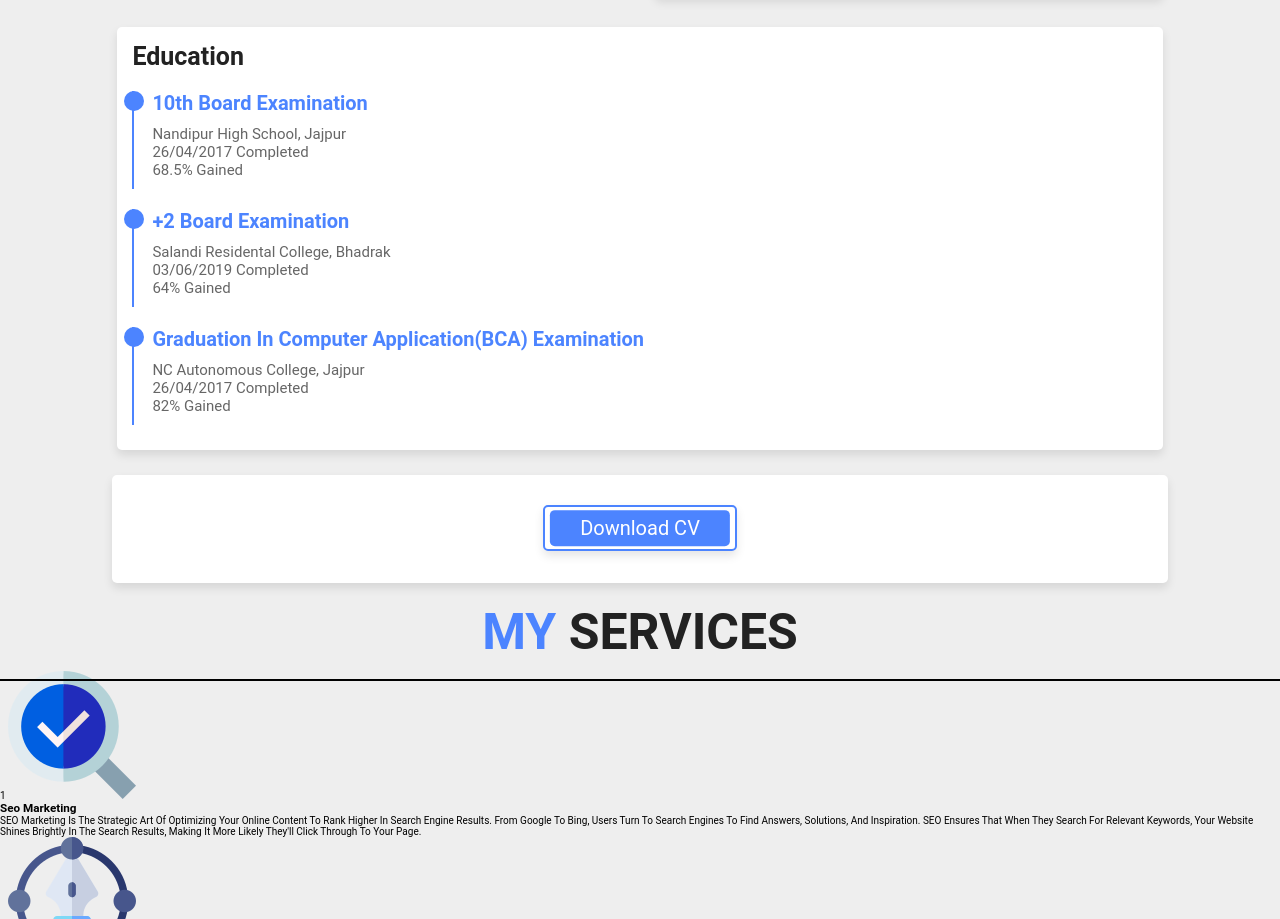
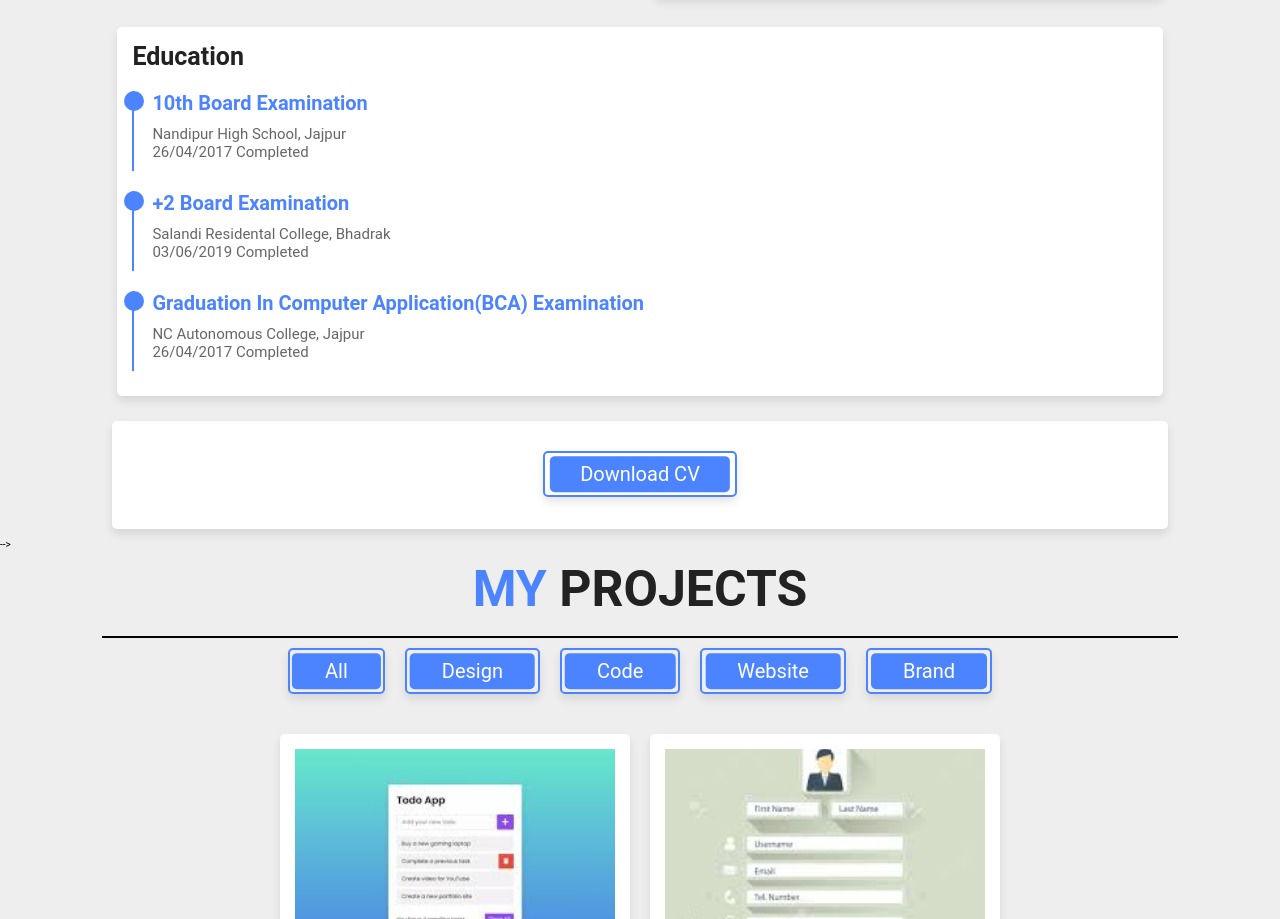
Before and after one commit to sanuamit/PERSONAL-PROTFOLIO, a plain HTML site: page index.html in a window 1280 px wide. Shown: the part 1881-2800 px from the top of the page. Drawn offline with nearby package versions, Linux system fonts and the light colour scheme.

Commit message:
index.html

```diff
--- a/index.html
+++ b/index.html
@@ -156,21 +156,21 @@
                     <h3>10th Board Examination</h3>
                     <p>Nandipur High School, Jajpur<br>
                         26/04/2017 Completed<br>
-                        68.5% Gained<br>
+<!--                         68.5% Gained<br> -->
                     </p>
                 </div>
                 <div class="exp-box">
                     <h3>+2 Board Examination</h3>
                     <p>Salandi Residental College, Bhadrak<br>
                         03/06/2019 Completed<br>
-                        64% Gained<br>
+<!--                         64% Gained<br> -->
                     </p>
                 </div>
                 <div class="exp-box">
                     <h3>Graduation in Computer Application(BCA) Examination</h3>
                     <p>NC Autonomous College, Jajpur<br>
                         26/04/2017 Completed<br>
-                        82% Gained<br>
+<!--                         82% Gained<br> -->
                     </p>
                 </div>
             </div>
@@ -187,7 +187,7 @@
 
 
 
-    <h1 class="heading"> <span>my</span> services </h1>
+<!--     <h1 class="heading"> <span>my</span> services </h1>
 
     <div class="box-container">
 
@@ -248,7 +248,7 @@
     </div>
 
     </section> -->
-
+ -->
     <!-- service section ends -->
 
     <!-- portfolio section starts  -->
```
